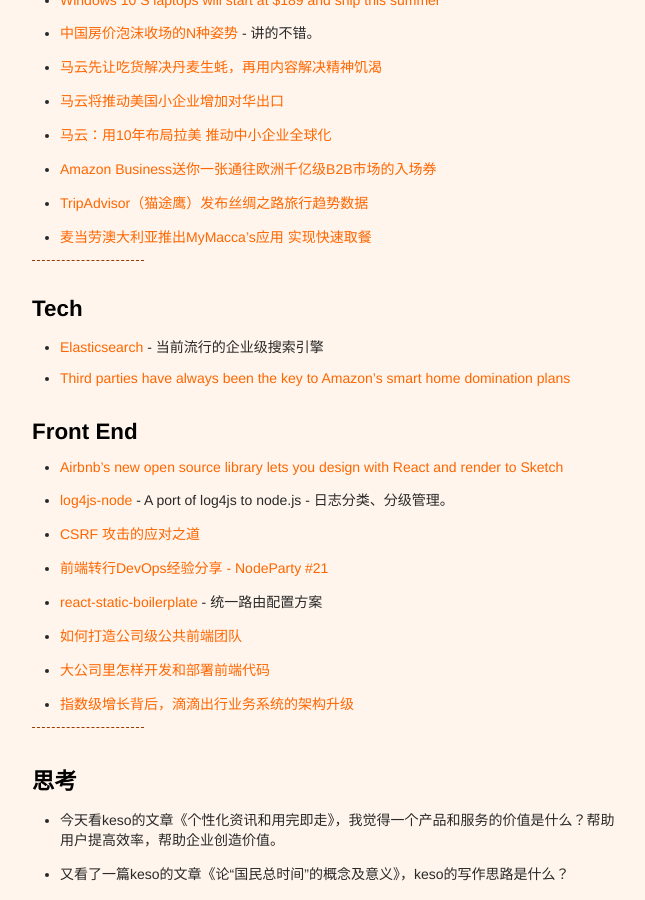
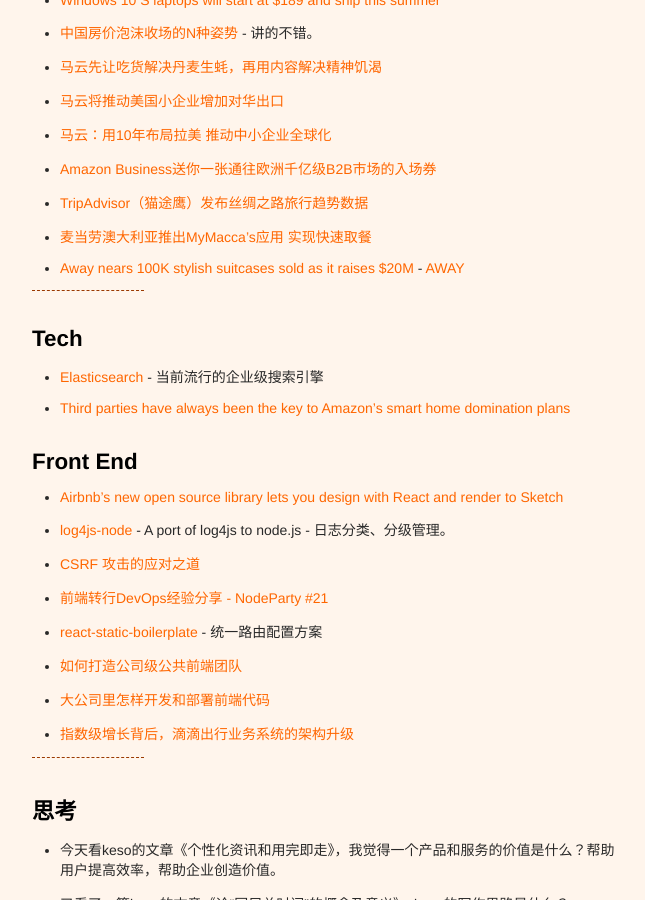
Before and after one commit to xianyuxmu/xianyuxmu.github.io, a Jekyll site: the page built from _posts/2017-05-31-monthly-reading.md, in a window 1280 px wide and 900 px high, scrolled down 1526 px. Shown: the whole window, without its empty margins (314-959 px from the left). Built offline with Jekyll 4.4.1, drawn with Linux system fonts in a browser that asks for light colours; comment, search, counter and statistics services are not loaded.

Commit message:
Reading 24

```diff
--- a/_posts/2017-05-31-monthly-reading.md
+++ b/_posts/2017-05-31-monthly-reading.md
@@ -58,6 +58,7 @@
 - [Amazon Business送你一张通往欧洲千亿级B2B市场的入场券](http://mt.sohu.com/20170509/n492328048.shtml)
 - [TripAdvisor（猫途鹰）发布丝绸之路旅行趋势数据](http://travelweekly-china.com/57760)
 - [麦当劳澳大利亚推出MyMacca's应用 实现快速取餐](http://m.cnbeta.com/view/613665.htm)
+- [Away nears 100K stylish suitcases sold as it raises $20M](https://techcrunch.com/2017/05/19/away-luggage/?ncid=tcdaily&utm_medium=TCnewsletter) - [AWAY](https://www.awaytravel.com/)
 
 
 
```
